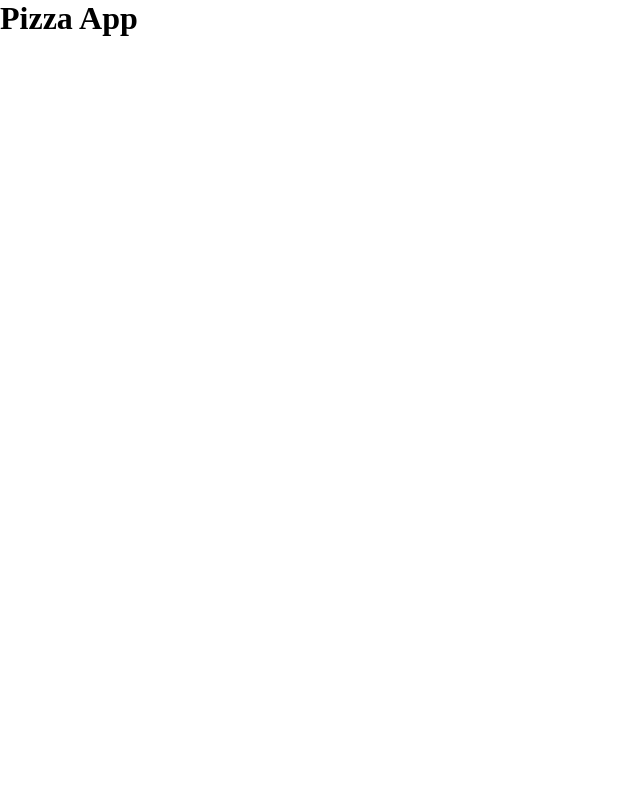
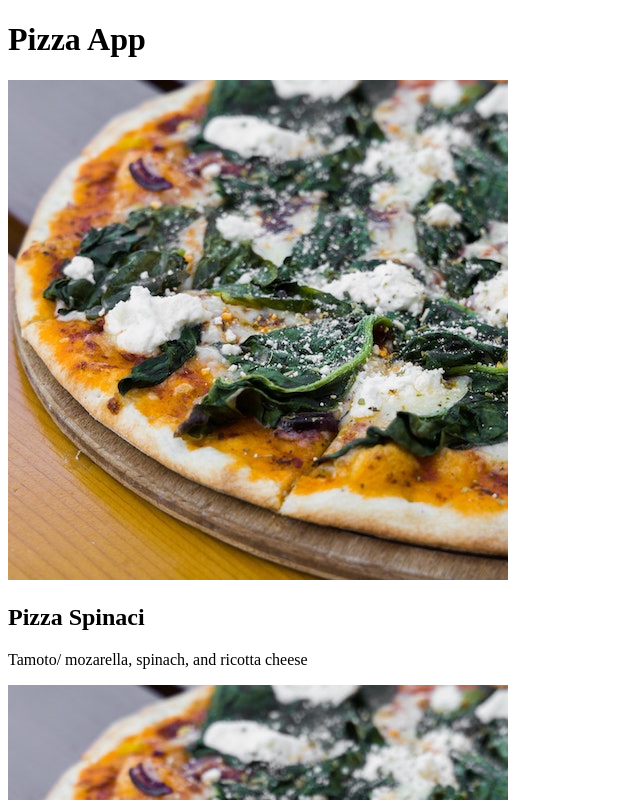
Before and after one commit to Usmandevblends/Reactcourseudemy, a React (Create React App) app in the folder 03-pizza-menu/pizza-app/: page / in a window 1280 px wide. Shown: the top 800 px of the page, without its empty margins (0-640 px from the left). Built offline with nearby package versions, Linux system fonts and the light colour scheme.

Commit message:
add new Pizza component with work

```diff
--- a/03-pizza-menu/pizza-app/src/App.js
+++ b/03-pizza-menu/pizza-app/src/App.js
@@ -1,12 +1,60 @@
-import React from 'react'
-import './components/style.css'
+import React from "react";
+import "./components/style.css";
+import Pizza from "./components/Pizza";
 
+const pizzaData = [
+  {
+    name: "Focaccia",
+    ingredients: "Bread with italian olive oil and rosemary",
+    price: 6,
+    photoName: "pizzas/focaccia.jpg",
+    soldOut: false,
+  },
+  {
+    name: "Pizza Margherita",
+    ingredients: "Tomato and mozarella",
+    price: 10,
+    photoName: "pizzas/margherita.jpg",
+    soldOut: false,
+  },
+  {
+    name: "Pizza Spinaci",
+    ingredients: "Tomato, mozarella, spinach, and ricotta cheese",
+    price: 12,
+    photoName: "pizzas/spinaci.jpg",
+    soldOut: false,
+  },
+  {
+    name: "Pizza Funghi",
+    ingredients: "Tomato, mozarella, mushrooms, and onion",
+    price: 12,
+    photoName: "pizzas/funghi.jpg",
+    soldOut: false,
+  },
+  {
+    name: "Pizza Salamino",
+    ingredients: "Tomato, mozarella, and pepperoni",
+    price: 15,
+    photoName: "pizzas/salamino.jpg",
+    soldOut: true,
+  },
+  {
+    name: "Pizza Prosciutto",
+    ingredients: "Tomato, mozarella, ham, aragula, and burrata cheese",
+    price: 18,
+    photoName: "pizzas/prosciutto.jpg",
+    soldOut: false,
+  },
+];
 function App() {
   return (
     <>
       <h1>Pizza App</h1>
+      <Pizza />
+      <Pizza />
+      <Pizza />
     </>
-  )
+  );
 }
 
-export default App
+export default App;
--- /dev/null
+++ b/03-pizza-menu/pizza-app/src/components/Pizza.js
@@ -0,0 +1,12 @@
+import React from 'react'
+
+function Pizza() {
+  return (
+    <>  <img src="Pizzas/spinaci.jpg" alt="Pizza spinaci" />
+        <h2>Pizza Spinaci</h2>
+        <p>Tamoto/ mozarella, spinach, and ricotta cheese</p>
+    </>
+  )
+}
+
+export default Pizza
--- a/03-pizza-menu/pizza-app/src/components/style.css
+++ b/03-pizza-menu/pizza-app/src/components/style.css
@@ -1,4 +1,18 @@
 * {
-    padding: 0;
-    margin: 0;
+    user-select: none;
 }
+::-webkit-scrollbar {
+    width: 10px;
+}
+
+::-webkit-scrollbar-track {
+    background-color: #ebebeb;
+    -webkit-border-radius: 10px;
+    border-radius: 10px;
+}
+
+::-webkit-scrollbar-thumb {
+    -webkit-border-radius: 10px;
+    border-radius: 10px;
+    background: #006c97;
+}
--- a/03-pizza-menu/pizza-app/src/index.js
+++ b/03-pizza-menu/pizza-app/src/index.js
@@ -1,24 +1,11 @@
-import React from 'react';
-import ReactDOM from 'react-dom/client';
-import App from './App';
-import reportWebVitals from './reportWebVitals';
-
-
-function Pizza () {
-  return (
-    <>
-        <h1>pizza</h1>
-        <p>delicious</p>
-    </>
-  )
-}
+import React from "react";
+import ReactDOM from "react-dom/client";
+import App from "./App";
+import reportWebVitals from "./reportWebVitals";
 
 
 
-
-
-
-const root = ReactDOM.createRoot(document.getElementById('root'));
+const root = ReactDOM.createRoot(document.getElementById("root"));
 root.render(
   <React.StrictMode>
     <App />
```
